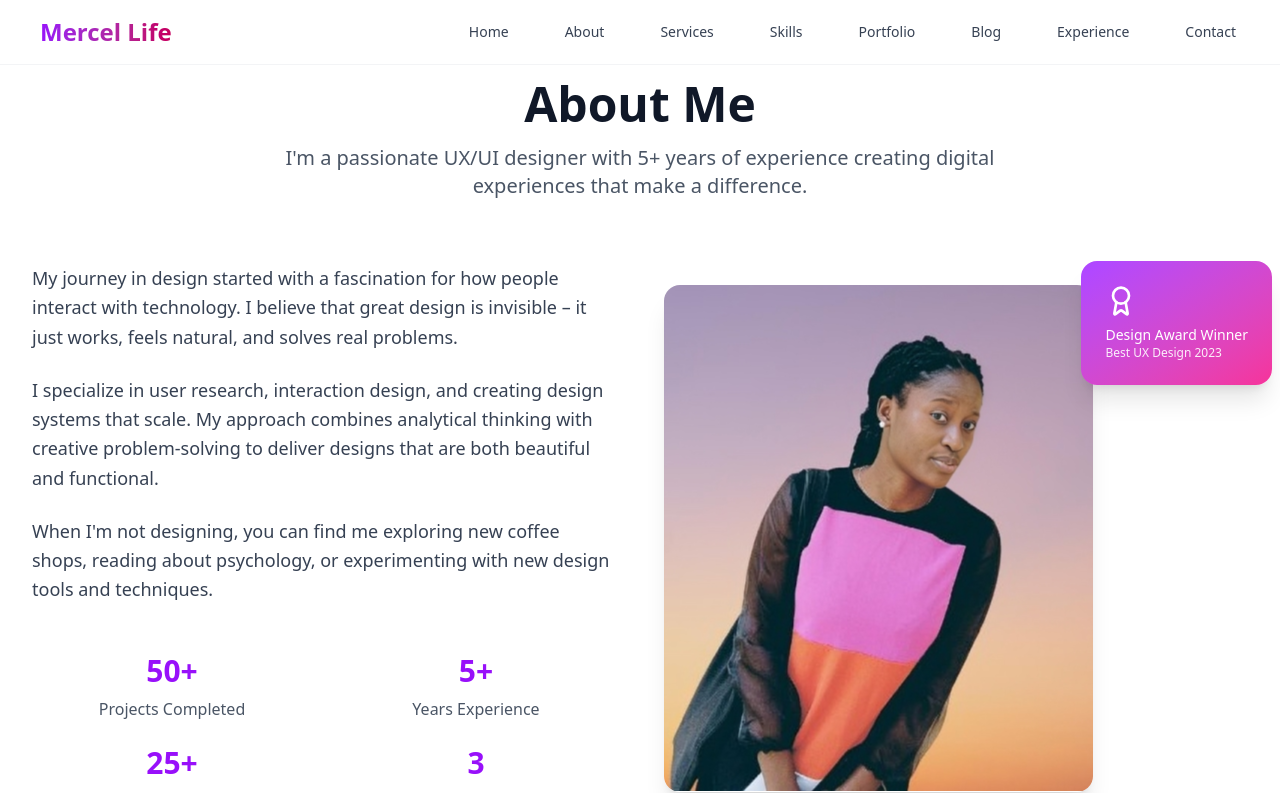
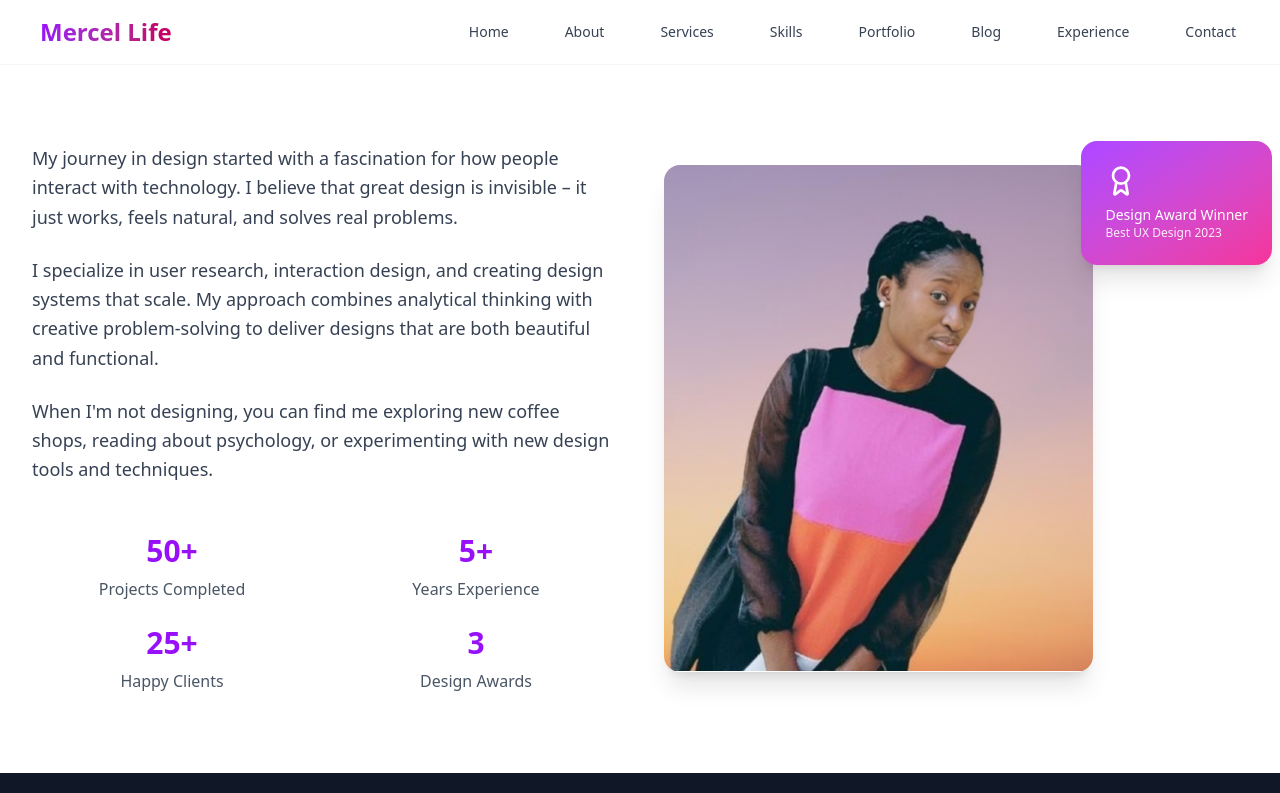
Before and after one commit to simon-azike1/Mercel-Life, a React (Vite) app: page /about in a window 1280 px wide. Shown: the top 793 px of the page. Built offline with nearby package versions, Linux system fonts and the light colour scheme.

Commit message:
Update Components

```diff
--- a/package.json
+++ b/package.json
@@ -12,9 +12,11 @@
   "dependencies": {
     "@tailwindcss/vite": "^4.1.12",
     "clsx": "^2.1.1",
+    "framer-motion": "^12.23.12",
     "lucide-react": "^0.542.0",
     "react": "^18.3.1",
     "react-dom": "^18.3.1",
+    "react-intersection-observer": "^9.16.0",
     "react-router-dom": "^7.8.2",
     "tailwind-merge": "^3.3.1"
   },
--- a/src/components/AboutSection.jsx
+++ b/src/components/AboutSection.jsx
@@ -1,28 +1,68 @@
-import {useState} from "react"
-
-import { Award } from "lucide-react"
+import { useEffect, useState } from "react";
+import { Award } from "lucide-react";
+import { useInView } from "react-intersection-observer";
 
 export default function AboutSection() {
   const stats = [
-    { number: "50+", label: "Projects Completed" },
-    { number: "5+", label: "Years Experience" },
-    { number: "25+", label: "Happy Clients" },
-    { number: "3", label: "Design Awards" },
-  ]
+    { number: 50, suffix: "+", label: "Projects Completed" },
+    { number: 5, suffix: "+", label: "Years Experience" },
+    { number: 25, suffix: "+", label: "Happy Clients" },
+    { number: 3, suffix: "", label: "Design Awards" },
+  ];
+
+  const [counts, setCounts] = useState(stats.map(() => 0));
+  const { ref, inView } = useInView({ triggerOnce: true, threshold: 0.5 });
+
+  const [animate, setAnimate] = useState(false);
+
+  useEffect(() => {
+    if (inView) setAnimate(true);
+  }, [inView]);
+
+  useEffect(() => {
+    if (!animate) return;
+
+    const duration = 1500;
+    const intervalTime = 30;
+
+    stats.forEach((stat, index) => {
+      let start = 0;
+      const increment = Math.ceil(stat.number / (duration / intervalTime));
+      const counter = setInterval(() => {
+        start += increment;
+        if (start >= stat.number) {
+          start = stat.number;
+          clearInterval(counter);
+        }
+        setCounts((prev) => {
+          const updated = [...prev];
+          updated[index] = start;
+          return updated;
+        });
+      }, intervalTime);
+    });
+  }, [animate]);
 
   return (
     <section id="about" className="py-20 bg-white">
       <div className="max-w-7xl mx-auto px-4 sm:px-6 lg:px-8">
-        <div className="text-center mb-16">
-          <h2 className="text-4xl lg:text-5xl font-bold text-gray-900 mb-4">About Me</h2>
-          <p className="text-xl text-gray-600 max-w-3xl mx-auto">
-            I'm a passionate UX/UI designer with 5+ years of experience creating digital experiences that make a
-            difference.
-          </p>
+        {/* Section Header */}
+        <div
+          className={`text-center mb-16 transition-all duration-1000 ${
+            animate ? "opacity-100 translate-y-0" : "opacity-0 translate-y-6"
+          }`}
+        >
+
         </div>
 
         <div className="grid grid-cols-1 lg:grid-cols-2 gap-12 items-center">
-          <div className="space-y-6">
+          {/* About Text */}
+          <div
+            ref={ref}
+            className={`space-y-6 transition-all duration-1000 delay-200 ${
+              animate ? "opacity-100 translate-y-0" : "opacity-0 translate-y-6"
+            }`}
+          >
             <p className="text-lg text-gray-700 leading-relaxed">
               My journey in design started with a fascination for how people interact with technology. I believe that
               great design is invisible – it just works, feels natural, and solves real problems.
@@ -37,20 +77,34 @@ export default function AboutSection() {
               experimenting with new design tools and techniques.
             </p>
 
+            {/* Stats */}
             <div className="grid grid-cols-2 gap-6 pt-6">
               {stats.map((stat, index) => (
-                <div key={index} className="text-center">
-                  <div className="text-3xl font-bold text-purple-600 mb-2">{stat.number}</div>
+                <article
+                  key={stat.label}
+                  className={`text-center transition-all duration-1000 delay-${200 + index * 100} ${
+                    animate ? "opacity-100 translate-y-0" : "opacity-0 translate-y-6"
+                  }`}
+                >
+                  <div className="text-3xl font-bold text-purple-600 mb-2">
+                    {counts[index]}
+                    {stat.suffix}
+                  </div>
                   <div className="text-gray-600">{stat.label}</div>
-                </div>
+                </article>
               ))}
             </div>
           </div>
 
-          <div className="relative">
+          {/* Image and Award */}
+          <div
+            className={`relative transition-all duration-1000 delay-400 ${
+              animate ? "opacity-100 translate-y-0" : "opacity-0 translate-y-6"
+            }`}
+          >
             <img
               src="/assets/img/bg__23.PNG"
-              alt="About Mercelina"
+              alt="Mercelina working on design"
               className="rounded-2xl shadow-xl"
             />
             <div className="absolute -top-6 -right-6 bg-gradient-to-br from-purple-500 to-pink-500 rounded-2xl p-6 text-white shadow-xl">
@@ -62,5 +116,5 @@ export default function AboutSection() {
         </div>
       </div>
     </section>
-  )
+  );
 }
--- a/src/components/HeroSection.jsx
+++ b/src/components/HeroSection.jsx
@@ -1,6 +1,18 @@
 import React from "react";
-import { ArrowRight, Download, Linkedin, Github, Twitter } from "lucide-react";
+import { motion } from "framer-motion";
+import { ArrowRight, Download } from "lucide-react";
+import { Figma, Code, Monitor, PenTool, Image } from "lucide-react";
 import { Button } from "@/components/ui/button";
+import SkillsSection from "./SkillsSection";
+
+const tools = [
+  { name: "Figma", icon: Figma },
+  { name: "Adobe XD", icon: PenTool },
+  { name: "Sketch", icon: Image },
+  { name: "Photoshop", icon: Image },
+  { name: "Illustrator", icon: Image },
+  { name: "VS Code", icon: Code },
+];
 
 export default function HeroSection() {
   const scrollToSection = (sectionId) => {
@@ -11,6 +23,7 @@ export default function HeroSection() {
   };
 
   return (
+    <>
       <section
         id="home"
         className="pt-16 min-h-screen flex items-center bg-gradient-to-br from-purple-50 via-white to-pink-50"
@@ -50,25 +63,13 @@ export default function HeroSection() {
                   Download Resume
                 </Button>
               </div>
-
-            <div className="flex items-center space-x-6 pt-4">
-              <a href="#" className="text-gray-600 hover:text-purple-600 transition-colors">
-                <Linkedin className="h-6 w-6" />
-              </a>
-              <a href="#" className="text-gray-600 hover:text-purple-600 transition-colors">
-                <Github className="h-6 w-6" />
-              </a>
-              <a href="#" className="text-gray-600 hover:text-purple-600 transition-colors">
-                <Twitter className="h-6 w-6" />
-              </a>
-            </div>
             </div>
 
             <div className="relative">
               <div className="relative z-10">
                 <img
                   src="/assets/img/bg_24.jpg"
-                alt="Alex Chen"
+                  alt="Hero"
                   className="rounded-2xl shadow-2xl"
                 />
               </div>
@@ -78,5 +79,45 @@ export default function HeroSection() {
           </div>
         </div>
       </section>
+
+      {/* Skills Section */}
+      <SkillsSection />
+
+      {/* Tools I Use Section */}
+      <section id="tools" className="py-20 bg-gray-50">
+        <div className="max-w-7xl mx-auto px-4 sm:px-6 lg:px-8">
+          <h2 className="text-4xl lg:text-5xl font-bold text-gray-900 text-center mb-12">
+            Tools I Use
+          </h2>
+
+          <motion.div
+            className="grid grid-cols-2 sm:grid-cols-3 md:grid-cols-3 gap-6"
+            initial="hidden"
+            whileInView="visible"
+            viewport={{ once: true }}
+            variants={{
+              visible: { transition: { staggerChildren: 0.2 } },
+            }}
+          >
+            {tools.map((tool, index) => {
+              const Icon = tool.icon;
+              return (
+                <motion.div
+                  key={index}
+                  className="flex flex-col items-center justify-center p-6 rounded-xl bg-white shadow-md hover:shadow-xl transition-transform transform hover:-translate-y-1 hover:scale-105"
+                  variants={{
+                    hidden: { opacity: 0, y: 20 },
+                    visible: { opacity: 1, y: 0 },
+                  }}
+                >
+                  <Icon className="h-12 w-12 text-purple-600 mb-2" />
+                  <span className="text-gray-800 font-semibold">{tool.name}</span>
+                </motion.div>
+              );
+            })}
+          </motion.div>
+        </div>
+      </section>
+    </>
   );
 }
--- a/src/components/SkillsSection.jsx
+++ b/src/components/SkillsSection.jsx
@@ -1,7 +1,7 @@
-import { Palette, Users, Smartphone, Figma, Eye, Monitor } from "lucide-react"
-import { Card, CardContent } from "@/components/ui/card"
-import { Badge } from "@/components/ui/badge"
-import {useState} from 'react'
+import { Palette, Users, Smartphone, Figma, Eye, Monitor } from "lucide-react";
+import { Card, CardContent } from "@/components/ui/card";
+import { useState } from "react";
+import { motion } from "framer-motion";
 
 export default function SkillsSection() {
   const skills = [
@@ -11,9 +11,7 @@ export default function SkillsSection() {
     { name: "Figma", level: 98, icon: Figma },
     { name: "User Testing", level: 88, icon: Eye },
     { name: "Design Systems", level: 94, icon: Monitor },
-  ]
-
-  const tools = ["Figma", "Sketch", "Adobe XD", "Principle", "Framer", "InVision", "Miro", "Notion"]
+  ];
 
   return (
     <section id="skills" className="py-20 bg-gray-50">
@@ -27,9 +25,16 @@ export default function SkillsSection() {
 
         <div className="grid grid-cols-1 md:grid-cols-2 lg:grid-cols-3 gap-8">
           {skills.map((skill, index) => {
-            const IconComponent = skill.icon
+            const IconComponent = skill.icon;
             return (
-              <Card key={index} className="p-6 hover:shadow-lg transition-shadow duration-300">
+              <motion.div
+                key={index}
+                initial={{ opacity: 0, y: 40 }}
+                whileInView={{ opacity: 1, y: 0 }}
+                viewport={{ once: true }}
+                transition={{ duration: 0.6, delay: index * 0.1 }}
+              >
+                <Card className="p-6 hover:shadow-lg transition-shadow duration-300">
                   <CardContent className="p-0">
                     <div className="flex items-center mb-4">
                       <div className="p-3 bg-gradient-to-br from-purple-500 to-pink-500 rounded-lg text-white mr-4">
@@ -48,25 +53,11 @@ export default function SkillsSection() {
                     </div>
                   </CardContent>
                 </Card>
-            )
+              </motion.div>
+            );
           })}
-        </div>
-
-        <div className="mt-16 text-center">
-          <h3 className="text-2xl font-bold text-gray-900 mb-8">Tools I Use</h3>
-          <div className="flex flex-wrap justify-center gap-4">
-            {tools.map((tool) => (
-              <Badge
-                key={tool}
-                variant="secondary"
-                className="px-4 py-2 text-sm bg-white border border-gray-200 hover:border-purple-300 transition-colors"
-              >
-                {tool}
-              </Badge>
-            ))}
-          </div>
         </div>
       </div>
     </section>
-  )
+  );
 }
```
Also changed, not shown: src/components/BlogSection.jsx (+20 -29 lines), src/components/PortfolioSection.jsx (+13 -14 lines), 1 other file (tests, documents, lock files or other folders). Lines whose indentation alone changed are shown as unchanged.
